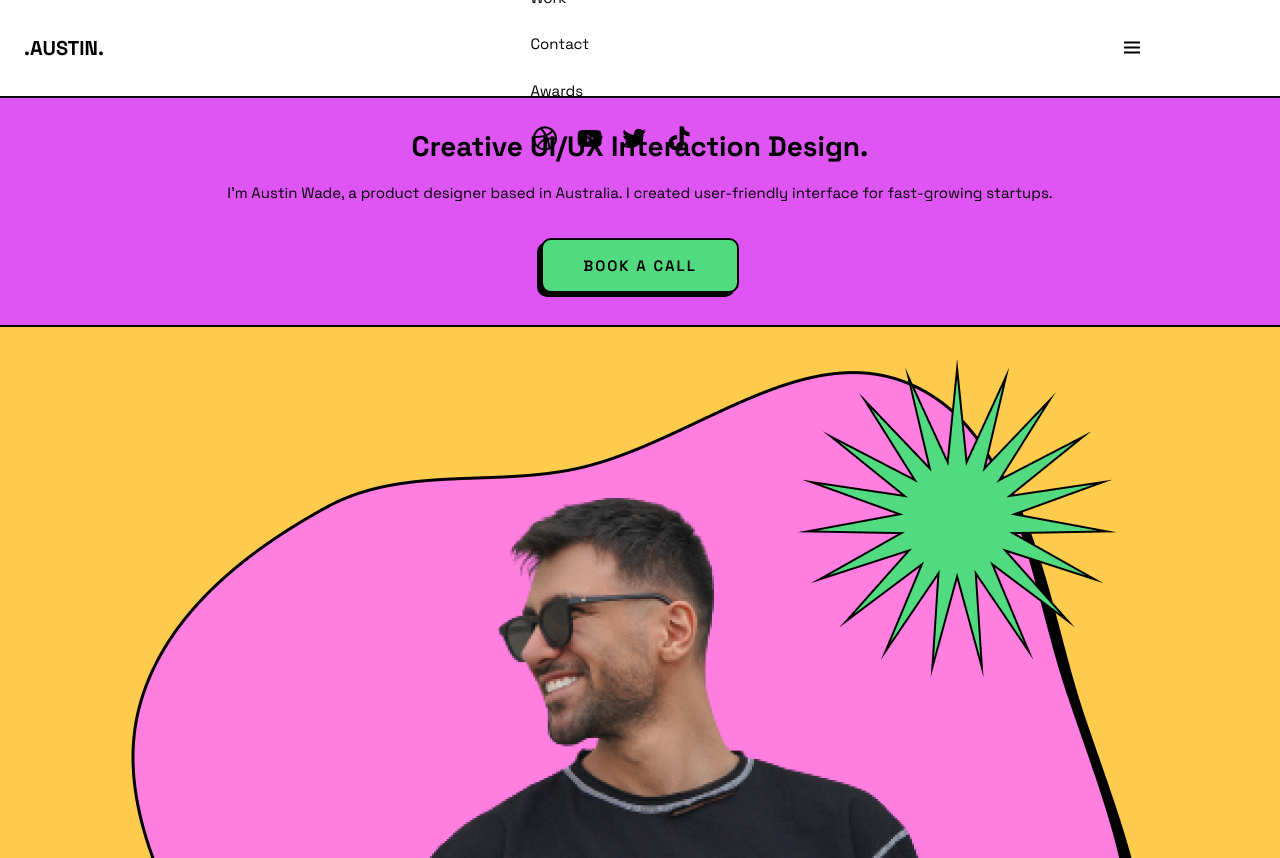
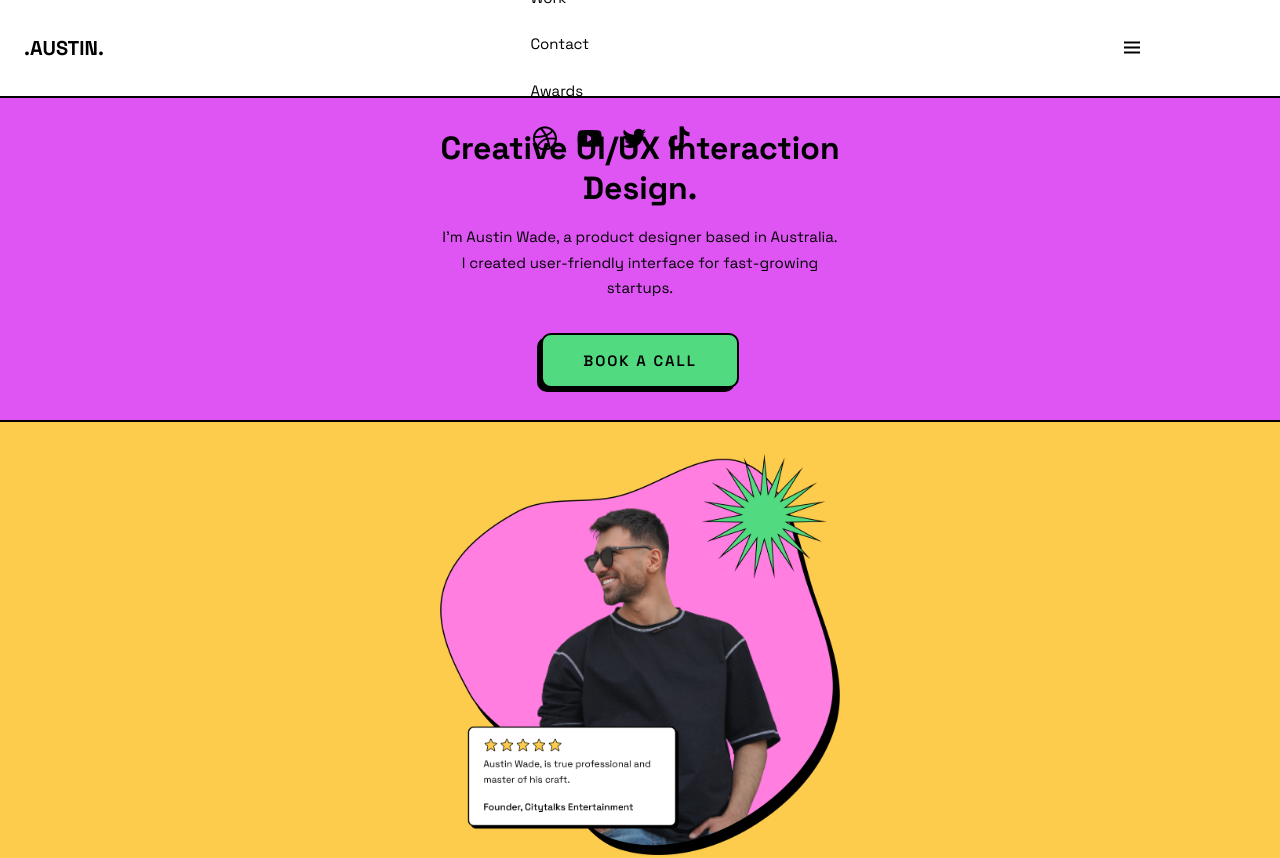
Before and after one commit to fajarfadillahh/austin-wade-portfolio-landing-page-html-css-js, a plain HTML site: page index.html in a window 1280 px wide. Shown: the top 858 px of the page. Drawn offline with nearby package versions, Linux system fonts and the light colour scheme.

Commit message:
responsive all section | 480px

```diff
--- a/scss/index.scss
+++ b/scss/index.scss
@@ -270,6 +270,10 @@ img {
 
 // ===== FEATURE SECTION =====
 .feature {
+  &__data {
+    justify-self: center;
+  }
+
   &__text {
     font-size: 15px;
     text-align: center;
@@ -303,6 +307,10 @@ img {
       font-size: 15px;
       line-height: $leading-text;
     }
+
+    &-img {
+      justify-self: center;
+    }
   }
 }
 
@@ -310,6 +318,10 @@ img {
 .portfolio {
   &__container {
     gap: 2rem;
+  }
+
+  &__data {
+    justify-self: center;
   }
 
   &__group,
@@ -512,6 +524,7 @@ img {
 
   &__data {
     text-align: center;
+    justify-self: center;
   }
 
   &__title,
@@ -594,3 +607,34 @@ img {
     bottom: 3rem;
   }
 }
+
+// ===== MEDIA QUERIES =====
+// width 480px
+@media screen and (min-width: 480px) {
+  .section-title {
+    font-size: 32px;
+  }
+
+  .home__data,
+  .feature__data,
+  .portfolio__data,
+  .portfolio__item-data,
+  .about__data,
+  .testimonial__data,
+  .footer__data {
+    width: 400px;
+  }
+
+  .feature__content-title,
+  .portfolio__item-title {
+    font-size: 28px;
+  }
+
+  .home__img,
+  .feature__content-img,
+  .portfolio__item-img,
+  .about__img,
+  .testimonial__img {
+    width: 400px;
+  }
+}
```
Also changed, not shown: css/index.css.
